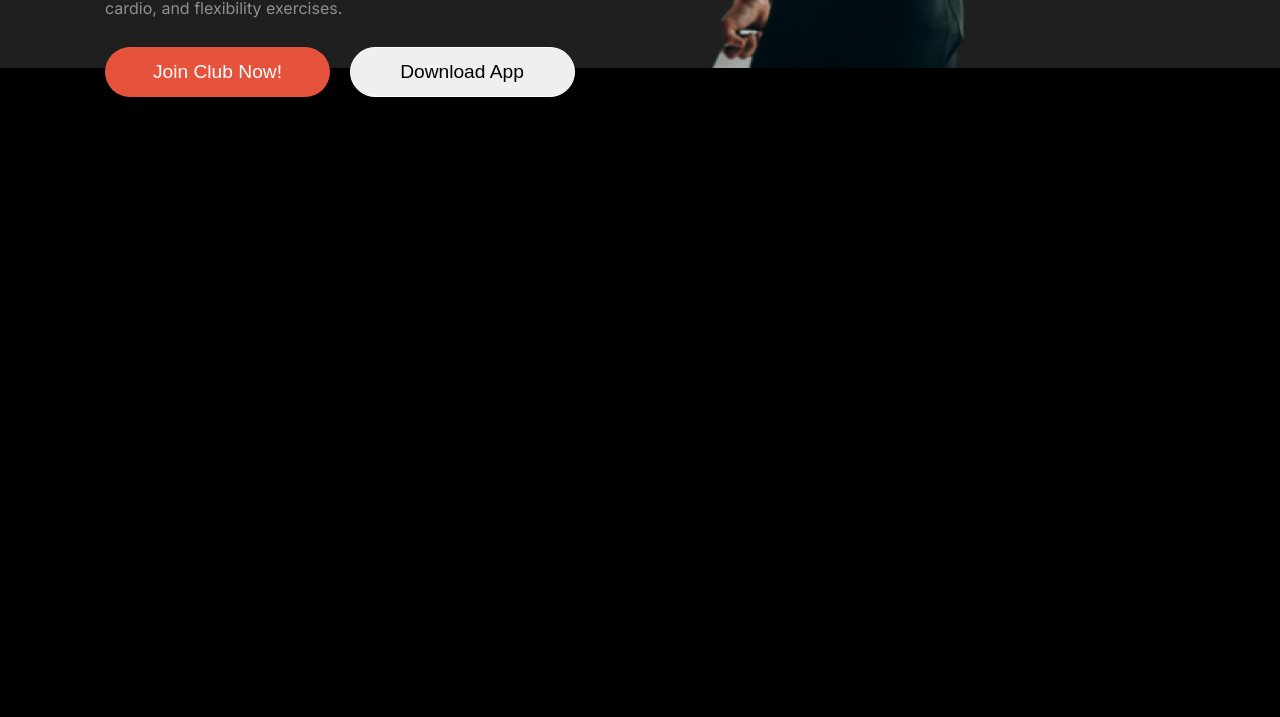
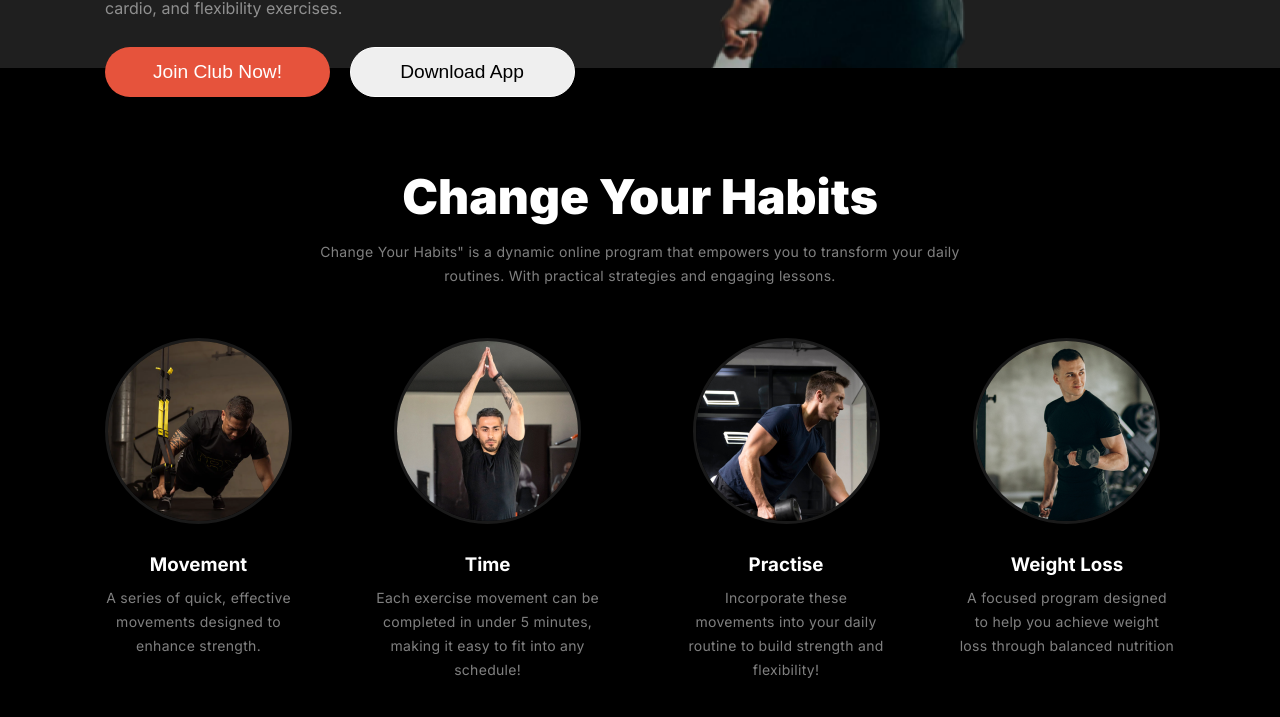
Before and after one commit to Al-Shahriar-Nazim/ph-assingment2, a plain HTML site: page index.html in a window 1280 px wide. Shown: the part 585-1302 px from the top of the page. Before the commit the page ends 800 px from the top, so only its background shows below. Drawn offline with Linux system fonts and the light colour scheme.

Commit message:
added this habits section

```diff
--- a/index.html
+++ b/index.html
@@ -75,7 +75,54 @@
         </div>
       </section>
 
+      <!-- Change Your Habits section -->
+      <section class="habits-all-section">
+        <div class="habit-section">
+          <div class="content">
+            <h2>Change Your Habits</h2>
+            <p>
+              Change Your Habits" is a dynamic online program that empowers you
+              to transform your daily routines. With practical strategies and
+              engaging lessons.
+            </p>
+          </div>
+          <div class="habit-img">
+            <div class="img-one">
+              <img src="images/image 3.png" alt="" />
+              <h3>Movement</h3>
+              <p>
+                A series of quick, effective movements designed to enhance
+                strength.
+              </p>
+            </div>
 
+            <div class="img-two">
+              <img src="images/image 2.png" alt="" />
+              <h3>Time</h3>
+              <p>
+                Each exercise movement can be completed in under 5 minutes,
+                making it easy to fit into any schedule!
+              </p>
+            </div>
+            <div class="img-three">
+              <img src="images/image 4.png" alt="" />
+              <h3>Practise</h3>
+              <p>
+                Incorporate these movements into your daily routine to build
+                strength and flexibility!
+              </p>
+            </div>
+            <div class="img-four">
+              <img src="images/image 5.png" alt="" />
+              <h3>Weight Loss</h3>
+              <p>
+                A focused program designed to help you achieve weight loss
+                through balanced nutrition
+              </p>
+            </div>
+          </div>
+        </div>
+      </section>
     </main>
     <!-- this main section close -->
     <!-- this footer section start -->
--- a/styles/style.css
+++ b/styles/style.css
@@ -189,23 +189,65 @@ body {
   }
 }
 
+/*--------Change Your Habits section --------*/
+.habits-all-section {
+  width: 100%;
+  margin-top: 100px;
+  color: white;
+  & .habit-section {
+    max-width: 1070px;
+    margin: 0px auto;
 
-
-
-
-
-
-
-
-
-
-
-
+    & .content {
+      width: 671px;
+      margin: 0px auto;
+      text-align: center;
+      & h2 {
+        color: rgb(255, 255, 255);
+        font-size: 3rem;
+        font-weight: 900;
+        line-height: 120%;
+      }
+      & p {
+        color: rgba(255, 255, 255, 0.5);
+        font-size: 14px;
+        font-weight: 400;
+        margin-top: 14px;
+        margin-bottom: 3.125rem;
+        line-height: 24px;
+        letter-spacing: 0.3px;
+      }
+    }
+    & .habit-img {
+      display: flex;
+      gap: 70px;
+      text-align: center;
+      & img {
+        border-radius: 50%;
+        border: 3px solid #1a1a1a;
+      }
+      & h3 {
+        margin-top: 1.6rem;
+        color: rgb(255, 255, 255);
+      }
+      & p {
+        color: rgba(255, 255, 255, 0.5);
+        font-size: 14px;
+        font-weight: 400;
+        margin-top: 14px;
+        margin-bottom: 3.125rem;
+        line-height: 24px;
+        letter-spacing: 0.3px;
+        margin-top: 10px;
+      }
+    }
+  }
+}
 
 /* responsive small devices */
 @media screen and (max-width: 576px) {
   .nab-head {
-    margin-left: 30px;
+    padding: 30px;
   }
   .nav-items {
     display: none;
@@ -292,4 +334,28 @@ body {
       }
     }
   }
+
+  /*--------Change Your Habits section --------*/
+  .habits-all-section {
+    width: 100%;
+    margin-top: 50px;
+    padding: 10px;
+    & .habit-section {
+      max-width: 100%;
+
+      & .content {
+        width: 100%;
+      }
+      & .habit-img {
+        flex-direction: column;
+        gap: 40px;
+        & h3 {
+          margin-top: 1rem;
+        }
+        & p {
+          margin-bottom: 2rem;
+        }
+      }
+    }
+  }
 }
```
